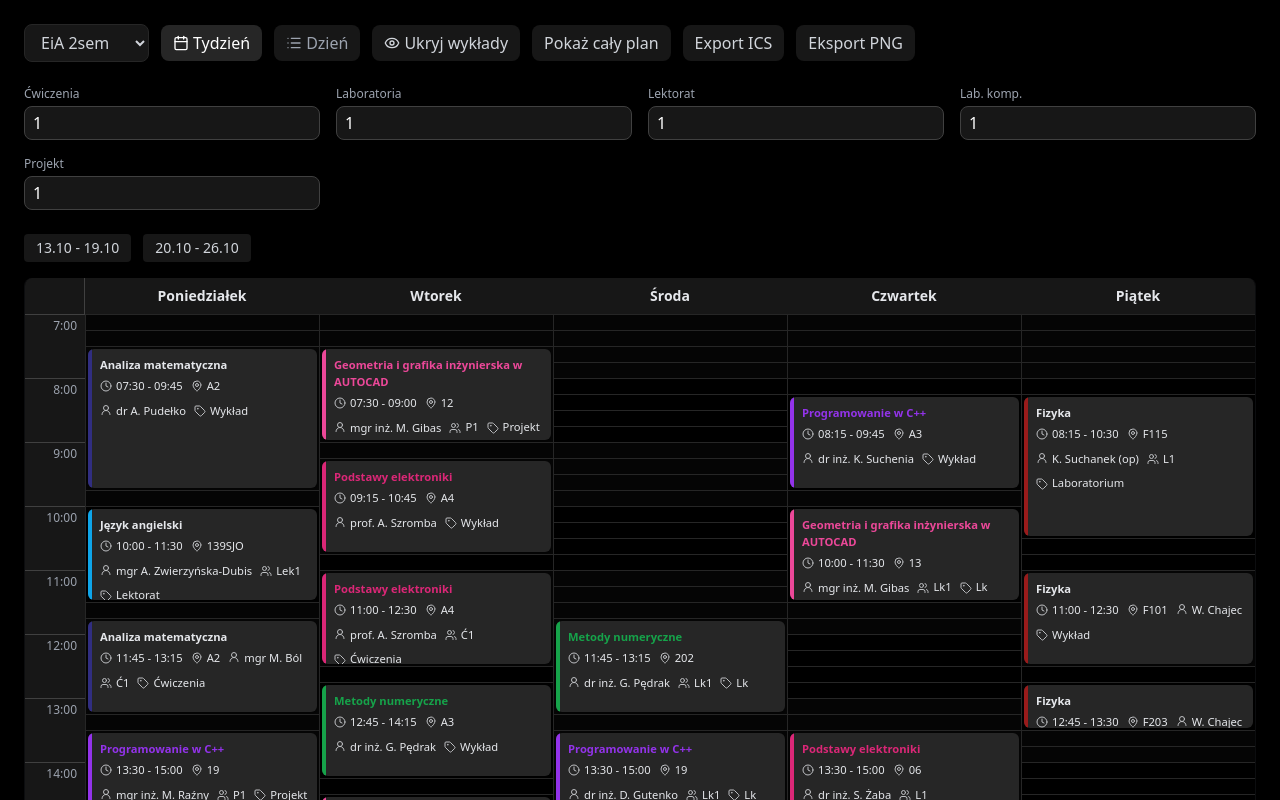
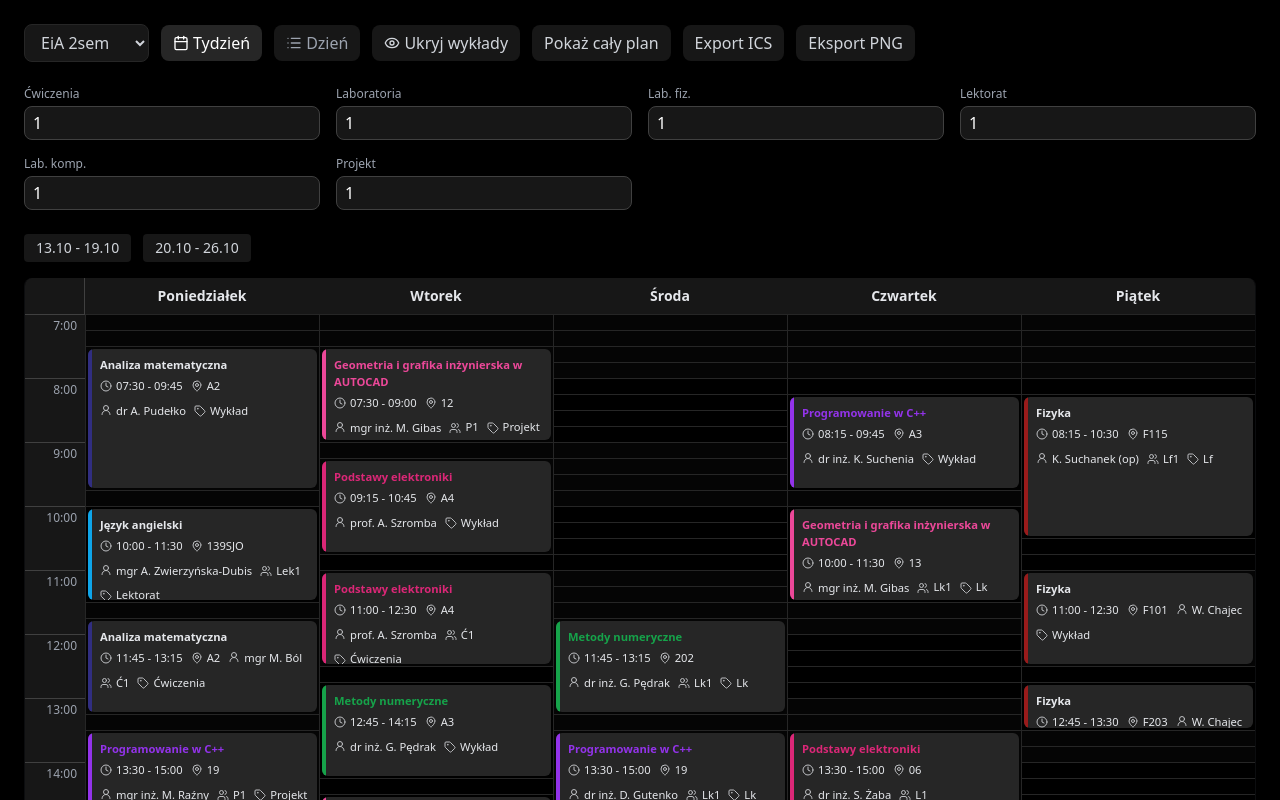
Before and after one commit to CeDwukropek/wieikschedule, a React (Create React App) app: page / in a window 1280 px wide. Shown: the top 800 px of the page. Built offline with nearby package versions, Linux system fonts and the light colour scheme.

Commit message:
Update timetableEiA2.js

```diff
--- a/src/timetables/timetableEiA2.js
+++ b/src/timetables/timetableEiA2.js
@@ -3,6 +3,7 @@ export const timetableData = {
   GROUPS: [
     { type: "C", prefix: "Ć", label: "Ćwiczenia" },
     { type: "L", prefix: "L", label: "Laboratoria" },
+    { type: "Lf", prefix: "Lf", label: "Lab. fiz." },
     { type: "Lek", prefix: "Lek", label: "Lektorat" },
     { type: "Lk", prefix: "Lk", label: "Lab. komp." },
     { type: "P", prefix: "P", label: "Projekt" },
@@ -865,9 +866,9 @@ export const timetableData = {
     {
       id: 1671,
       subj: "FIZ01",
-      type: "Laboratorium",
+      type: "Lf",
       teacher: "K. Suchanek (op)",
-      groups: ["L1"],
+      groups: ["Lf1"],
       day: 4,
       start: "08:15",
       end: "10:30",
@@ -877,9 +878,9 @@ export const timetableData = {
     {
       id: 1672,
       subj: "FIZ01",
-      type: "Laboratorium",
+      type: "Lf",
       teacher: "J. Kurzyk",
-      groups: ["L2"],
+      groups: ["Lf2"],
       day: 4,
       start: "08:15",
       end: "10:30",
@@ -889,9 +890,9 @@ export const timetableData = {
     {
       id: 1673,
       subj: "FIZ01",
-      type: "Laboratorium",
+      type: "Lf",
       teacher: "W. Chajec",
-      groups: ["L3"],
+      groups: ["Lf3"],
       day: 4,
       start: "08:15",
       end: "10:30",
@@ -899,13 +900,13 @@ export const timetableData = {
       weeks: "odd",
     },
 
-    // Blok ranny 08:15 - 10:30 (Tygodnie PARZYSTE)
+    // Blok ranny (Tygodnie PARZYSTE)
     {
       id: 1681,
       subj: "FIZ01",
-      type: "Laboratorium",
+      type: "Lf",
       teacher: "K. Suchanek (op)",
-      groups: ["L4"],
+      groups: ["Lf4"],
       day: 4,
       start: "08:15",
       end: "10:30",
@@ -915,9 +916,9 @@ export const timetableData = {
     {
       id: 1682,
       subj: "FIZ01",
-      type: "Laboratorium",
+      type: "Lf",
       teacher: "J. Kurzyk",
-      groups: ["L5"],
+      groups: ["Lf5"],
       day: 4,
       start: "08:15",
       end: "10:30",
@@ -927,9 +928,9 @@ export const timetableData = {
     {
       id: 1683,
       subj: "FIZ01",
-      type: "Laboratorium",
+      type: "Lf",
       teacher: "W. Chajec",
-      groups: ["L6"],
+      groups: ["Lf6"],
       day: 4,
       start: "08:15",
       end: "10:30",
@@ -937,7 +938,6 @@ export const timetableData = {
       weeks: "even",
     },
 
-    // Wykład wspólny
     {
       id: 169,
       subj: "FIZ01",
@@ -951,7 +951,6 @@ export const timetableData = {
       weeks: "both",
     },
 
-    // Ćwiczenia (12:45 - 13:30)
     {
       id: 170,
       subj: "FIZ01",
@@ -976,8 +975,6 @@ export const timetableData = {
       room: "F204",
       weeks: "both",
     },
-
-    // Ćwiczenia (13:45 - 14:30)
     {
       id: 172,
       subj: "FIZ01",
@@ -991,13 +988,13 @@ export const timetableData = {
       weeks: "both",
     },
 
-    // Blok popołudniowy 13:45 - 16:00 (Tygodnie NIEPARZYSTE)
+    // Blok popołudniowy (Tygodnie NIEPARZYSTE)
     {
       id: 1731,
       subj: "FIZ01",
-      type: "Laboratorium",
+      type: "Lab. fiz.",
       teacher: "B. Burtan-Gwizdała (op)",
-      groups: ["L7"],
+      groups: ["Lf7"],
       day: 4,
       start: "13:45",
       end: "16:00",
@@ -1007,9 +1004,9 @@ export const timetableData = {
     {
       id: 1732,
       subj: "FIZ01",
-      type: "Laboratorium",
+      type: "Lab. fiz.",
       teacher: "M. Duras",
-      groups: ["L8"],
+      groups: ["Lf8"],
       day: 4,
       start: "13:45",
       end: "16:00",
@@ -1019,9 +1016,9 @@ export const timetableData = {
     {
       id: 1733,
       subj: "FIZ01",
-      type: "Laboratorium",
+      type: "Lab. fiz.",
       teacher: "E. Borsuk",
-      groups: ["L9"],
+      groups: ["Lf9"],
       day: 4,
       start: "13:45",
       end: "16:00",
```
